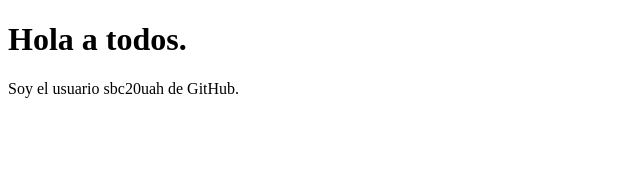
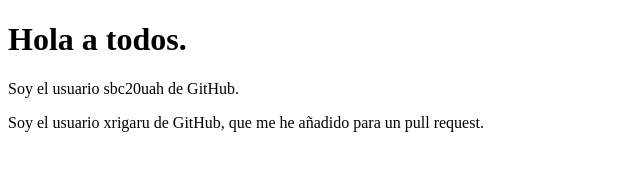
Before and after one commit to masteruah-sbc20uah/index, a plain HTML site: page index.html in a window 1280 px wide. Shown: the whole page, without its empty margins (0-640 px from the left). Drawn offline with Linux system fonts and the light colour scheme.

Commit message:
Update index.html

```diff
--- a/index.html
+++ b/index.html
@@ -3,5 +3,6 @@
 <body>
 <h1>Hola a todos.</h1>
 <p>Soy el usuario sbc20uah de GitHub.</p>
+<p>Soy el usuario xrigaru de GitHub, que me he añadido para un pull request.</p>
 </body>
 </html>
```
